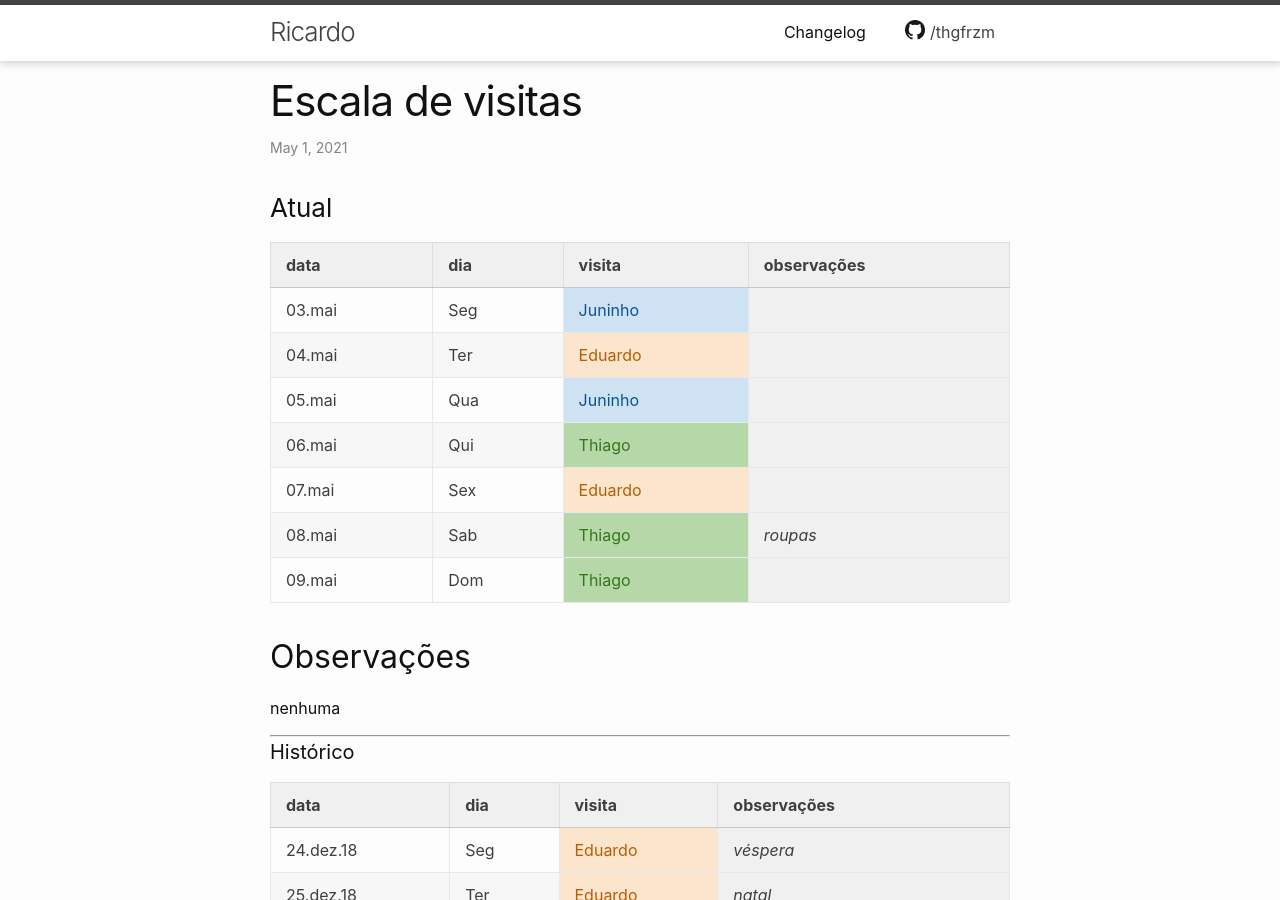
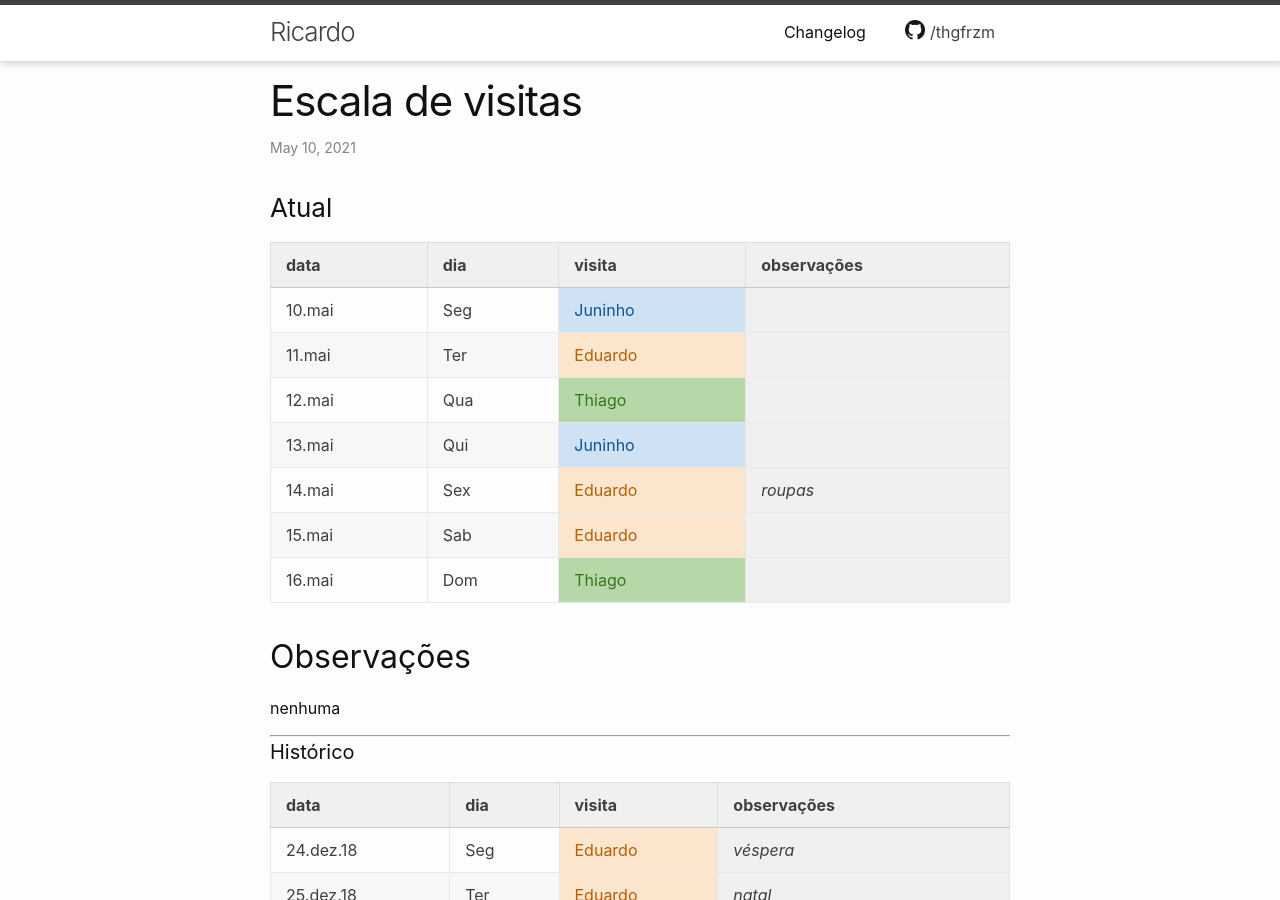
Before and after one commit to thgfrzm/ricardo, a Jekyll site: the page built from _posts/2018-12-23-escala-visitas.markdown, in a window 1280 px wide and 900 px high. Built offline with Jekyll 4.4.1, drawn with Linux system fonts in a browser that asks for light colours; some of the changed text lies outside the part shown.

Commit message:
Update 2018-12-23-escala-visitas.markdown

```diff
--- a/_posts/2018-12-23-escala-visitas.markdown
+++ b/_posts/2018-12-23-escala-visitas.markdown
@@ -1,7 +1,7 @@
 ---
 layout: post
 title:  "Escala de visitas"
-date:   2021-05-01 12:00:00 -0300
+date:   2021-05-10 12:00:00 -0300
 categories: agenda
 ---
 <!--
@@ -15,13 +15,13 @@ categories: agenda
 
 | data   | dia | visita  | observações |
 | ------ | --- | ------- | ----------- |
-| 03.mai | Seg | Juninho |             |
-| 04.mai | Ter | Eduardo |             |
-| 05.mai | Qua | Juninho |             |
-| 06.mai | Qui | Thiago  |             |
-| 07.mai | Sex | Eduardo |             |
-| 08.mai | Sab | Thiago  | _roupas_    |
-| 09.mai | Dom | Thiago  |             |
+| 10.mai | Seg | Juninho |             |
+| 11.mai | Ter | Eduardo |             |
+| 12.mai | Qua | Thiago  |             |
+| 13.mai | Qui | Juninho |             |
+| 14.mai | Sex | Eduardo | _roupas_    |
+| 15.mai | Sab | Eduardo |             |
+| 16.mai | Dom | Thiago  |             |
 
 ## Observações
 
@@ -894,3 +894,10 @@ nenhuma
 | 30.abr    | Sex | Eduardo     |                     |
 | 01.mai    | Sab | Juninho     | _roupas_            |
 | 02.mai    | Dom | Thiago      |                     |
+| 03.mai    | Seg | Juninho     |                     |
+| 04.mai    | Ter | Eduardo     |                     |
+| 05.mai    | Qua | Juninho     |                     |
+| 06.mai    | Qui | Thiago      |                     |
+| 07.mai    | Sex | Eduardo     |                     |
+| 08.mai    | Sab | Thiago      | _roupas_            |
+| 09.mai    | Dom | Thiago      |                     |
```
